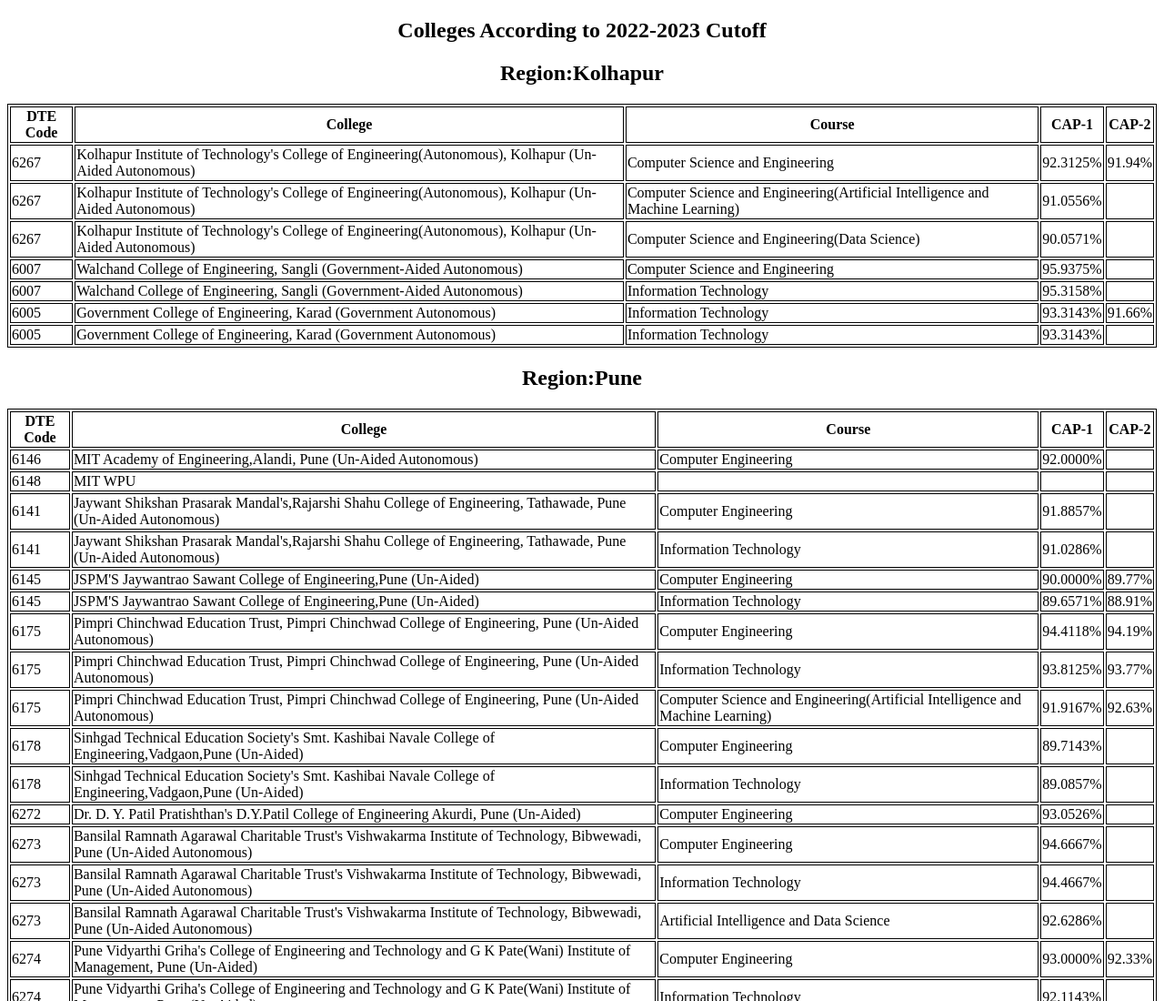
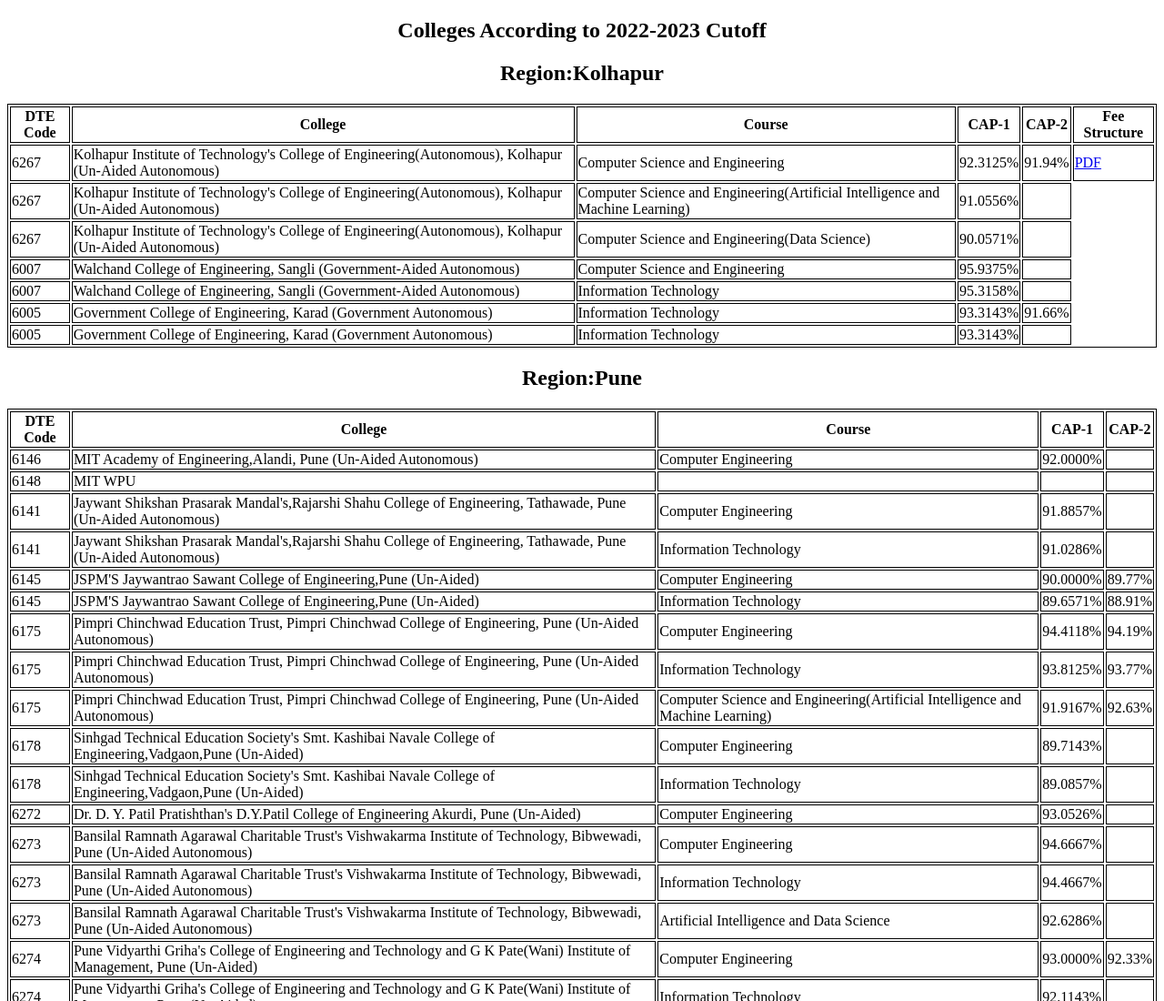
Before and after one commit to SohamMane19/SohamMane19.github.io, a plain HTML site: page colleges_list.html in a window 1280 px wide. Shown: the top 1100 px of the page at 91% size. Drawn offline with Linux system fonts and the light colour scheme.

Commit message:
added fee-structure column

```diff
--- a/colleges_list.html
+++ b/colleges_list.html
@@ -19,6 +19,7 @@
     <th>Course</th>
     <th>CAP-1</th>
     <th>CAP-2</th>
+    <th>Fee Structure</th>
   </tr>
   <tr>
     <td>6267</td>
@@ -26,6 +27,7 @@
     <td>Computer Science and Engineering</td>
     <td>92.3125%</td>
     <td>91.94%</td>
+    <td><a href="file:///C:\soham\DSE 2023-2024\fee-structures\KITCOEK_Fees Structure 2023-24 - DSE BTech.pdf">PDF</a></td>
   </tr>
   <tr>
     <td>6267</td>
```
